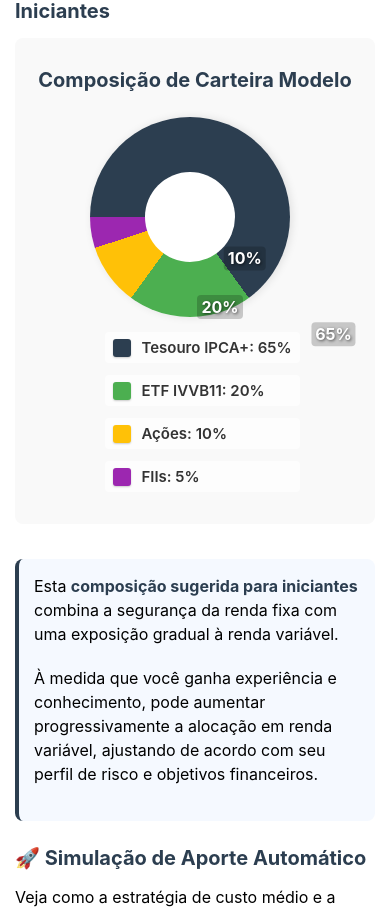
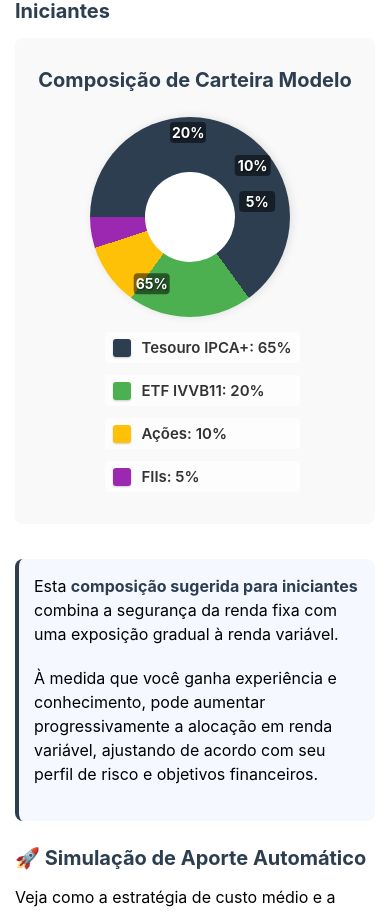
Before and after one commit to Lucasdoreac/investindo-com-sabedoria, a React Native app: screen /Chapter5 in a window 390 px wide. Shown: the part 3090-4002 px from the top of the page. Built offline with nearby package versions, Linux system fonts and the light colour scheme.

Commit message:
Correção do gráfico de pizza para alinhamento de rótulos

```diff
--- a/src/components/WebPieChart.js
+++ b/src/components/WebPieChart.js
@@ -19,6 +19,7 @@ if (Platform.OS === 'web') {
 const WebPieChart = ({ data, style }) => {
   // Ref para acessar o elemento DOM do gráfico na web
   const pieChartRef = useRef(null);
+  const labelsContainerRef = useRef(null);
 
   // Calcular o ângulo total (em graus) de cada seção do gráfico
   const calculateSlices = (dataItems) => {
@@ -31,6 +32,7 @@ const WebPieChart = ({ data, style }) => {
         ...item,
         startAngle,
         angle,
+        percentage: Math.round((item.value / total) * 100)
       };
       startAngle += angle;
       return slice;
@@ -90,41 +92,58 @@ const WebPieChart = ({ data, style }) => {
         </View>
       </View>
 
-      {/* Renderização de rótulos internos - apenas percentuais */}
+      {/* Container separado para os rótulos para evitar problemas com a rotação */}
+      <View
+        ref={labelsContainerRef}
+        style={[
+          styles.labelsContainer,
+          {
+            height: pieSize,
+            width: pieSize,
+          }
+        ]}
+      >
+        {/* Renderização de rótulos internos - apenas percentuais para fatias grandes o suficiente */}
         {slices.map((slice, index) => {
           // Calcular a posição do rótulo
-        const angle = slice.startAngle + (slice.angle / 2);
-        const angleInRadians = (angle - 90) * (Math.PI / 180);
+          // Ajuste do ângulo para compensar a rotação de -90 graus do gráfico
+          const midAngle = slice.startAngle + (slice.angle / 2);
+          const angleInRadians = ((midAngle) * (Math.PI / 180));
 
-        // Ajuste para colocar os rótulos na posição correta dentro do gráfico
-        // Reduzir o raio para garantir que todos os rótulos fiquem dentro do gráfico
-        const radius = pieSize * 0.3; // 30% do tamanho do gráfico
+          // Ajustar o raio para posicionar os rótulos corretamente
+          // Quanto maior a fatia, mais para fora posicionamos o rótulo
+          const radiusAdjustment = slice.angle < 30 ? 0.35 : 0.4;
+          const radius = pieSize * radiusAdjustment;
+
+          // Cálculo da posição com ajuste para a rotação do gráfico
           const x = radius * Math.cos(angleInRadians);
           const y = radius * Math.sin(angleInRadians);
 
-        // Ajuste para fatias menores - ocultar valor para fatias pequenas (menos de 10%)
-        // e apenas mostrar no lado externo na legenda
-        if (slice.value < 10) {
-          return null; // Não mostrar rótulo dentro do gráfico para fatias pequenas
+          // Não mostrar rótulo para fatias pequenas (menos de 5%)
+          if (slice.percentage < 5) {
+            return null;
           }
 
           return (
-          <Text
+            <View
               key={index}
               style={[
-              styles.label,
+                styles.labelContainer,
                 {
                   transform: [
-                  { translateX: x + (pieSize / 2) - 10 },
-                  { translateY: y + (pieSize / 2) - 10 }
+                    { translateX: x + (pieSize / 2) - 20 },
+                    { translateY: y + (pieSize / 2) - 15 }
                   ]
                 }
               ]}
             >
-            {slice.value}%
+              <Text style={styles.label}>
+                {slice.percentage}%
               </Text>
+            </View>
           );
         })}
+      </View>
     </View>
   );
 };
@@ -140,27 +159,39 @@ const styles = StyleSheet.create({
     overflow: 'hidden',
     justifyContent: 'center',
     alignItems: 'center',
+    position: 'absolute',
   },
   innerCircle: {
     width: '45%',
     height: '45%',
     borderRadius: 9999,
     backgroundColor: 'white',
+    position: 'absolute',
+    zIndex: 2,
+  },
+  labelsContainer: {
+    position: 'absolute',
+    top: 0,
+    left: 0,
+    zIndex: 3,
+    pointerEvents: 'none',
+  },
+  labelContainer: {
+    position: 'absolute',
+    backgroundColor: 'rgba(0, 0, 0, 0.5)',
+    borderRadius: 4,
+    padding: 2,
+    minWidth: 36,
+    alignItems: 'center',
   },
   label: {
-    position: 'absolute',
     color: 'white',
     fontWeight: 'bold',
-    fontSize: 16,
+    fontSize: 14,
     textAlign: 'center',
     textShadowColor: 'rgba(0, 0, 0, 0.6)',
     textShadowOffset: { width: 1, height: 1 },
-    textShadowRadius: 3,
-    paddingHorizontal: 4,
-    paddingVertical: 2,
-    borderRadius: 4,
-    overflow: 'hidden',
-    backgroundColor: 'rgba(0, 0, 0, 0.2)',
+    textShadowRadius: 2,
   }
 });
 
```
Lines whose indentation alone changed are shown as unchanged.
